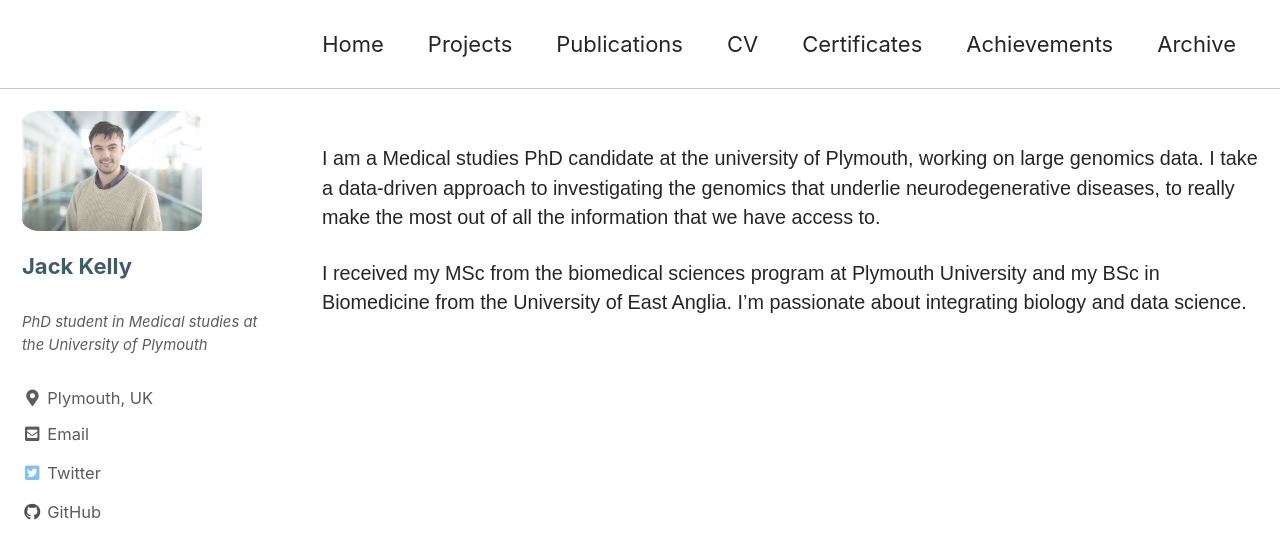
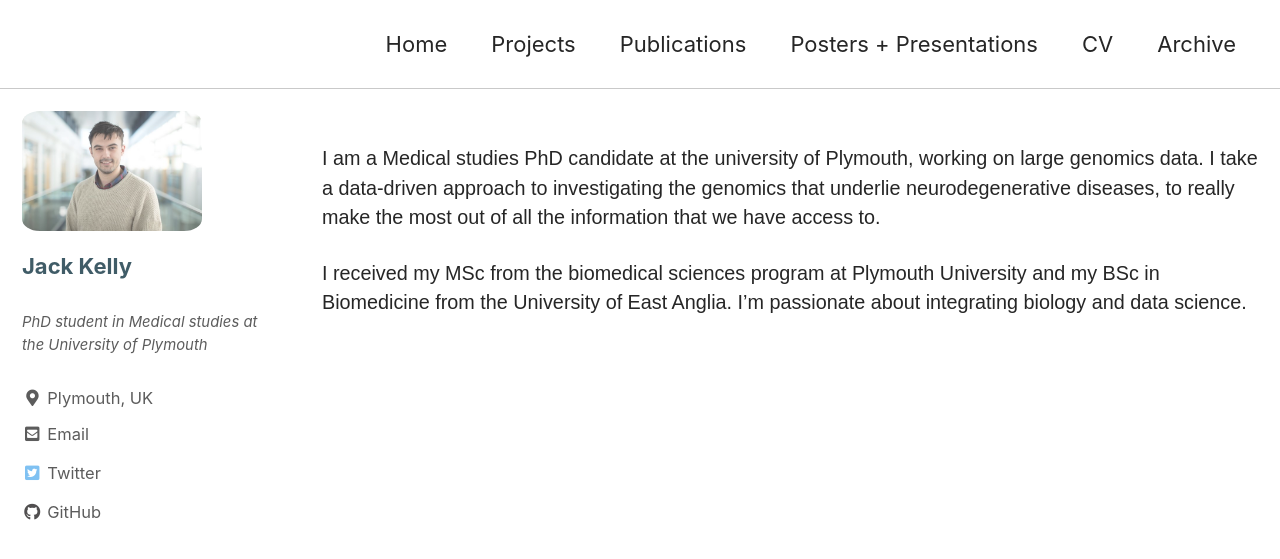
Before and after one commit to jackkelly75/jackkelly75.github.io, a Jekyll site: the page built from index.md, in a window 1280 px wide and 900 px high. Shown: the top 559 px of the window. Built offline with Jekyll 4.4.1, drawn with Linux system fonts in a browser that asks for light colours; cached includes are drawn as plain includes; nearby versions of some CDN libraries.

Commit message:
Update navigation.yml

```diff
--- a/_data/navigation.yml
+++ b/_data/navigation.yml
@@ -8,11 +8,9 @@ main:
     url: /projects/
   - title: "Publications"
     url: /publications/
+  - title: "Posters + Presentations"
+    url: /PostersPresentations/
   - title: "CV"
     url: /assets/docs/one_column_CV.pdf
-  - title: "Certificates"
-    url: /certificates/
-  - title: "Achievements"
-    url: /achievements/
   - title: "Archive"
     url: /year-archive/
```
